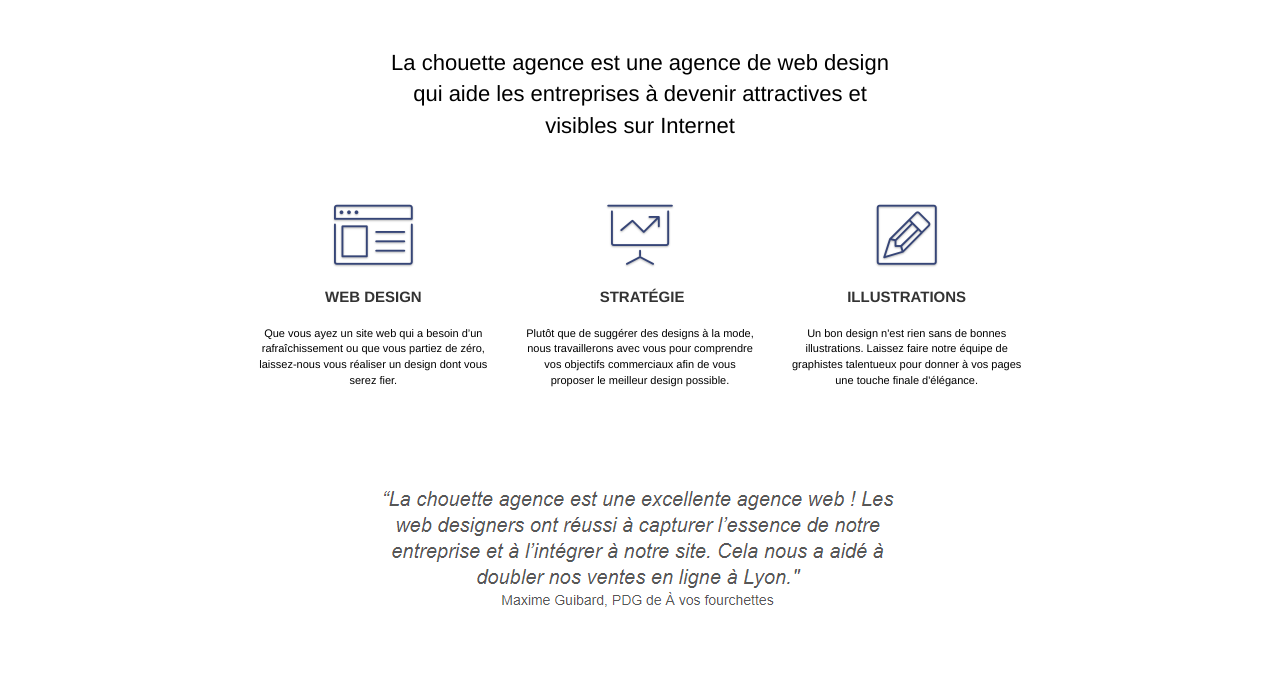
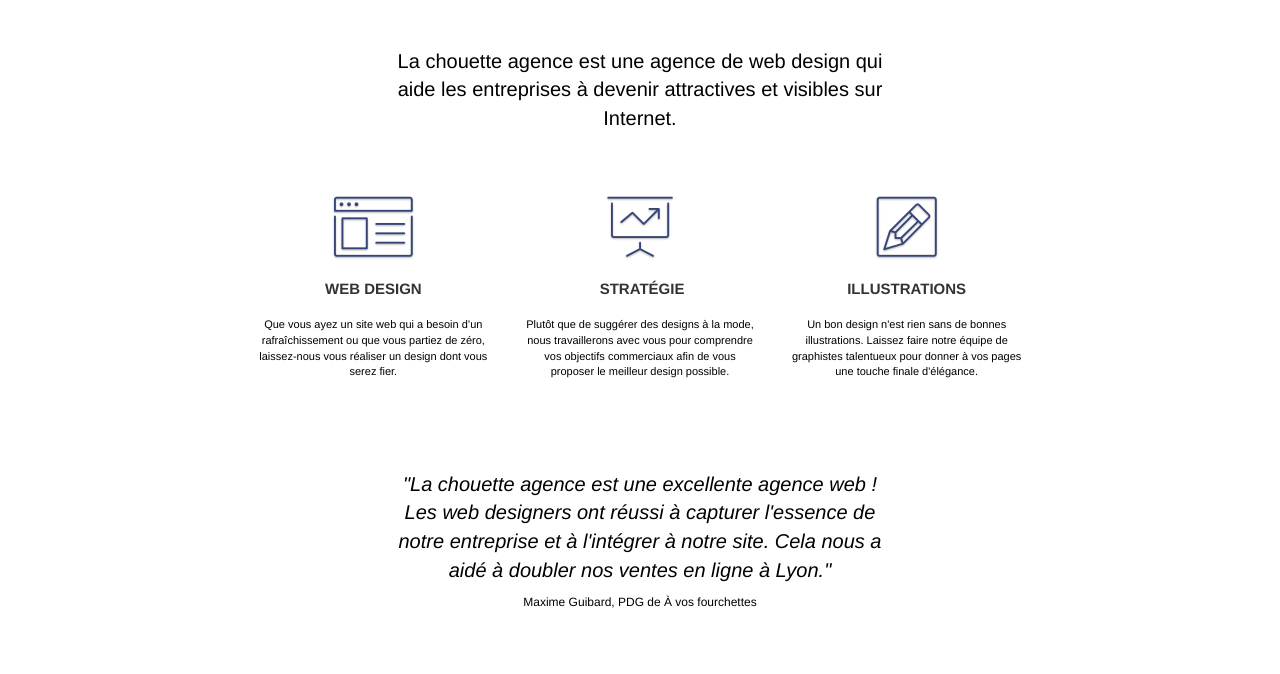
Before and after one commit to Senzaikyuu/KevinLikhtart_4_15032021, a plain HTML site: page index.html in a window 1280 px wide. Shown: the part 535-1209 px from the top of the page. Drawn offline with Linux system fonts and the light colour scheme; grey boxes are pictures that could not be loaded.

Commit message:
Ajustements affichage mobile

```diff
--- a/index.html
+++ b/index.html
@@ -32,6 +32,7 @@
 <div class="page-container">
 
 <!-- bloc-0 -->
+<header>
 <div class="bloc bgc-white l-bloc " id="bloc-0">
 	<div class="container bloc-sm">
 
@@ -52,6 +53,7 @@
 		</nav>
 	</div>
 </div>
+</header>
 <!-- bloc-0 END -->
 
 <!-- bloc-1-presentation -->
@@ -78,7 +80,7 @@
 		<div class="row">
 			<div class="col-sm-12 text-center">
 				<div id="Ajout">
-					<p class="Ajout black">La chouette agence est une agence de web design qui aide les entreprises à devenir attractives et visibles sur Internet</p>
+					<p class="Ajout black">La chouette agence est une agence de web design qui aide les entreprises à devenir attractives et visibles sur Internet.</p>
 				</div>
 			</div>
 		</div>
@@ -118,9 +120,11 @@
 			</div>
 		</div>
 		<div class="row voffset-lg voffset">
-			<div class="col-xs-12 col-md-8 col-md-offset-2 text-center">
-				<img alt="agence web, agence web paris, web design paris, stratégie web" src="img/citation.png" />
-
+			<div class="col-sm-12 text-center">
+				<div id="Ajout">
+					<p class="Ajout black italic">"La chouette agence est une excellente agence web ! Les web designers ont réussi à capturer l'essence de notre entreprise et à l'intégrer à notre site. Cela nous a aidé à doubler nos ventes en ligne à Lyon."</p>
+					<p class="Plus black">Maxime Guibard, PDG de À vos fourchettes</p>
+				</div>
 			</div>
 		</div>
 	</div>
@@ -136,7 +140,7 @@
 					Nous souhaitons aider les entreprises de la région Lyonnaise à se développer et à connaître le succès. Nous travaillons pour aider les entreprises locales à attirer de nouveaux clients .<br>
 				</h2>
 				<p class="text-center white">
-					Nous aimons collaborer avec des entrepreneurs créatifs et des entreprises locale, qu’elles aient besoin de créer un site de A à Z ou de donner un coup de jeune à leur site. Que vous ayez besoin d’une identité visuelle complète ou d’une refonte de votre site, n’hésitez pas à nous contacter. Nous travaillerons ensemble pour créer des sites beau et bien structurés, qui seront facilement trouvable sur les moteurs de recherche. <br><br><a class="ltc-white bold-link" href="page2.html">Contactez notre équipe</a><br>
+					Nous aimons collaborer avec des entrepreneurs créatifs et des entreprises locale, qu’elles aient besoin de créer un site de A à Z ou de donner un coup de jeune à leur site. Que vous ayez besoin d’une identité visuelle complète ou d’une refonte de votre site, n’hésitez pas à nous contacter. Nous travaillerons ensemble pour créer des sites beau et bien structurés, qui seront facilement trouvable sur les moteurs de recherche. <br><br><a class="ltc-white bold-link" href="contact.html">Contactez notre équipe</a><br>
 				</p>
 			</div>
 		</div>
@@ -149,7 +153,9 @@
 	<div class="container bloc-lg">
 		<div class="row">
 			<div class="col-sm-12 text-center">
-				<img alt="agence web, agence web paris, web design paris, stratégie web" src="img/title2.png" />
+				<div id="Ajout">
+					<p class="Ajout black">Nous travailons avec beaucoup de clients, voici nos réalisations.</p>
+				</div>
 			</div>
 		</div>
 		<div class="row tight-width-whitespace portfolio-row">
@@ -213,6 +219,7 @@
 <!-- bloc-5-cta END -->
 
 <!-- Footer - bloc-8 -->
+<footer>
 <div class="bloc bgc-atomic-tangerine d-bloc" id="bloc-8">
 	<div class="container bloc-sm">
 		<div class="row">
@@ -246,6 +253,7 @@
 		</div>
 	</div>
 </div>
+</footer>
 <!-- Footer - bloc-8 END -->
 
 </div>
--- a/style.css
+++ b/style.css
@@ -9,13 +9,25 @@ body {
 #Ajout
 {
     display: flex;
-    justify-content: center;
+    align-items: center;
     margin-bottom: 30px;
+    flex-direction: column;
 }
 
 .Ajout
 {
-    font-size: 22px;
+    font-size: 20px;
+    width: 50%;
+}
+
+.italic
+{
+    font-style: italic;
+}
+
+.Plus
+{
+    font-size: 12px;
     width: 50%;
 }
 
```
Also changed, not shown: contact.html (+5 -1 lines), img/1.png, img/2.png, 2 other files.
